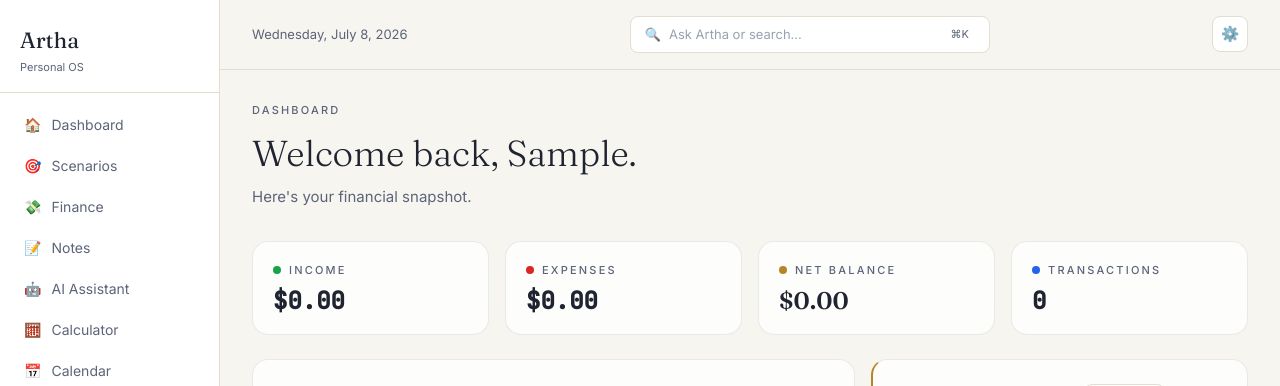
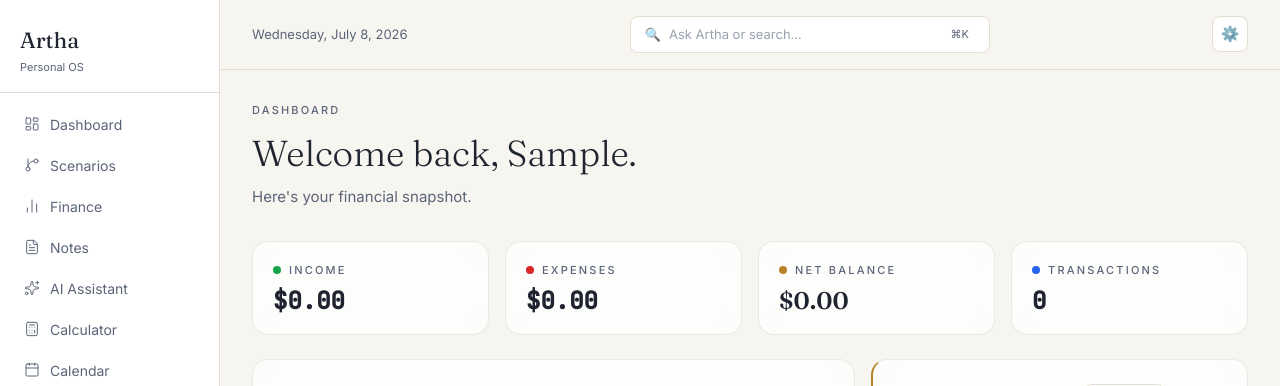
Before and after one commit to tamkin-anwar/artha-dashboard, a Flask app: page / in a window 1280 px wide. Shown: the top 386 px of the page. Run offline with Flask 3, Linux system fonts and the light colour scheme; the visitor is signed in with stand-in values (Sample User, id 1); data that the repository does not hold is empty; some libraries are stand-ins or nearby versions.

Commit message:
feat: replace sidebar nav emoji with lucide SVG icons

```diff
--- a/templates/base.html
+++ b/templates/base.html
@@ -40,6 +40,9 @@
     <script>
         tailwind.config = { darkMode: "class" };
     </script>
+
+    <!-- Lucide icons (CDN) -->
+    <script src="https://unpkg.com/lucide@latest/dist/umd/lucide.min.js"></script>
 
     <!-- App CSS -->
     <link rel="stylesheet" href="{{ url_for('static', filename='css/style.css') }}">
@@ -87,25 +90,25 @@
                 <!-- Nav -->
                 <nav style="flex:1; padding:12px 10px; display:flex; flex-direction:column; gap:2px;" aria-label="Main navigation">
                     <a href="{{ url_for('dashboard.index') }}" class="nav-link {{ 'nav-active' if is_dashboard_active }}" style="display:flex; align-items:center; gap:10px; padding:9px 12px; border-radius:10px; text-decoration:none; font-size:14px;">
-                        <span aria-hidden="true">🏠</span> Dashboard
+                        <i data-lucide="layout-dashboard" aria-hidden="true" style="width:16px; height:16px; stroke-width:1.5; color:inherit; flex-shrink:0;"></i> Dashboard
                     </a>
                     <a href="{{ url_for('scenarios.index') }}" class="nav-link {{ 'nav-active' if is_scenarios_active }}" style="display:flex; align-items:center; gap:10px; padding:9px 12px; border-radius:10px; text-decoration:none; font-size:14px;">
-                        <span aria-hidden="true">🎯</span> Scenarios
+                        <i data-lucide="git-branch" aria-hidden="true" style="width:16px; height:16px; stroke-width:1.5; color:inherit; flex-shrink:0;"></i> Scenarios
                     </a>
                     <a href="{{ url_for('finance.finance_page') }}" class="nav-link {{ 'nav-active' if is_finance_active }}" style="display:flex; align-items:center; gap:10px; padding:9px 12px; border-radius:10px; text-decoration:none; font-size:14px;">
-                        <span aria-hidden="true">💸</span> Finance
+                        <i data-lucide="bar-chart-2" aria-hidden="true" style="width:16px; height:16px; stroke-width:1.5; color:inherit; flex-shrink:0;"></i> Finance
                     </a>
                     <a href="{{ url_for('dashboard.index', view='notes') }}" class="nav-link {{ 'nav-active' if is_notes_active }}" style="display:flex; align-items:center; gap:10px; padding:9px 12px; border-radius:10px; text-decoration:none; font-size:14px;">
-                        <span aria-hidden="true">📝</span> Notes
+                        <i data-lucide="file-text" aria-hidden="true" style="width:16px; height:16px; stroke-width:1.5; color:inherit; flex-shrink:0;"></i> Notes
                     </a>
                     <a href="{{ url_for('ai.page') }}" class="nav-link {{ 'nav-active' if is_ai_active }}" style="display:flex; align-items:center; gap:10px; padding:9px 12px; border-radius:10px; text-decoration:none; font-size:14px;">
-                        <span aria-hidden="true">🤖</span> AI Assistant
+                        <i data-lucide="sparkles" aria-hidden="true" style="width:16px; height:16px; stroke-width:1.5; color:inherit; flex-shrink:0;"></i> AI Assistant
                     </a>
                     <a href="{{ url_for('dashboard.index', view='calculator') }}" class="nav-link {{ 'nav-active' if is_calculator_active }}" style="display:flex; align-items:center; gap:10px; padding:9px 12px; border-radius:10px; text-decoration:none; font-size:14px;">
-                        <span aria-hidden="true">🧮</span> Calculator
+                        <i data-lucide="calculator" aria-hidden="true" style="width:16px; height:16px; stroke-width:1.5; color:inherit; flex-shrink:0;"></i> Calculator
                     </a>
                     <a href="{{ url_for('dashboard.index', view='calendar') }}" class="nav-link {{ 'nav-active' if is_calendar_active }}" style="display:flex; align-items:center; gap:10px; padding:9px 12px; border-radius:10px; text-decoration:none; font-size:14px;">
-                        <span aria-hidden="true">📅</span> Calendar
+                        <i data-lucide="calendar" aria-hidden="true" style="width:16px; height:16px; stroke-width:1.5; color:inherit; flex-shrink:0;"></i> Calendar
                     </a>
                 </nav>
 
@@ -209,13 +212,13 @@
 
                 <!-- MOBILE MENU -->
                 <div id="mobile-menu" class="hidden md:hidden glass-card" style="margin:0 16px; position:sticky; top:64px; z-index:39; padding:12px;" aria-label="Mobile navigation">
-                    <a href="{{ url_for('dashboard.index') }}" class="nav-link {{ 'nav-active' if is_dashboard_active }}" style="display:block; padding:9px 12px; border-radius:10px; text-decoration:none; font-size:14px;">🏠 Dashboard</a>
-                    <a href="{{ url_for('scenarios.index') }}" class="nav-link {{ 'nav-active' if is_scenarios_active }}" style="display:block; padding:9px 12px; border-radius:10px; text-decoration:none; font-size:14px;">🎯 Scenarios</a>
-                    <a href="{{ url_for('finance.finance_page') }}" class="nav-link {{ 'nav-active' if is_finance_active }}" style="display:block; padding:9px 12px; border-radius:10px; text-decoration:none; font-size:14px;">💸 Finance</a>
-                    <a href="{{ url_for('dashboard.index', view='notes') }}" class="nav-link {{ 'nav-active' if is_notes_active }}" style="display:block; padding:9px 12px; border-radius:10px; text-decoration:none; font-size:14px;">📝 Notes</a>
-                    <a href="{{ url_for('ai.page') }}" class="nav-link {{ 'nav-active' if is_ai_active }}" style="display:block; padding:9px 12px; border-radius:10px; text-decoration:none; font-size:14px;">🤖 AI Assistant</a>
-                    <a href="{{ url_for('dashboard.index', view='calculator') }}" class="nav-link {{ 'nav-active' if is_calculator_active }}" style="display:block; padding:9px 12px; border-radius:10px; text-decoration:none; font-size:14px;">🧮 Calculator</a>
-                    <a href="{{ url_for('dashboard.index', view='calendar') }}" class="nav-link {{ 'nav-active' if is_calendar_active }}" style="display:block; padding:9px 12px; border-radius:10px; text-decoration:none; font-size:14px;">📅 Calendar</a>
+                    <a href="{{ url_for('dashboard.index') }}" class="nav-link {{ 'nav-active' if is_dashboard_active }}" style="display:flex; align-items:center; gap:10px; padding:9px 12px; border-radius:10px; text-decoration:none; font-size:14px;"><i data-lucide="layout-dashboard" aria-hidden="true" style="width:16px; height:16px; stroke-width:1.5; color:inherit; flex-shrink:0;"></i> Dashboard</a>
+                    <a href="{{ url_for('scenarios.index') }}" class="nav-link {{ 'nav-active' if is_scenarios_active }}" style="display:flex; align-items:center; gap:10px; padding:9px 12px; border-radius:10px; text-decoration:none; font-size:14px;"><i data-lucide="git-branch" aria-hidden="true" style="width:16px; height:16px; stroke-width:1.5; color:inherit; flex-shrink:0;"></i> Scenarios</a>
+                    <a href="{{ url_for('finance.finance_page') }}" class="nav-link {{ 'nav-active' if is_finance_active }}" style="display:flex; align-items:center; gap:10px; padding:9px 12px; border-radius:10px; text-decoration:none; font-size:14px;"><i data-lucide="bar-chart-2" aria-hidden="true" style="width:16px; height:16px; stroke-width:1.5; color:inherit; flex-shrink:0;"></i> Finance</a>
+                    <a href="{{ url_for('dashboard.index', view='notes') }}" class="nav-link {{ 'nav-active' if is_notes_active }}" style="display:flex; align-items:center; gap:10px; padding:9px 12px; border-radius:10px; text-decoration:none; font-size:14px;"><i data-lucide="file-text" aria-hidden="true" style="width:16px; height:16px; stroke-width:1.5; color:inherit; flex-shrink:0;"></i> Notes</a>
+                    <a href="{{ url_for('ai.page') }}" class="nav-link {{ 'nav-active' if is_ai_active }}" style="display:flex; align-items:center; gap:10px; padding:9px 12px; border-radius:10px; text-decoration:none; font-size:14px;"><i data-lucide="sparkles" aria-hidden="true" style="width:16px; height:16px; stroke-width:1.5; color:inherit; flex-shrink:0;"></i> AI Assistant</a>
+                    <a href="{{ url_for('dashboard.index', view='calculator') }}" class="nav-link {{ 'nav-active' if is_calculator_active }}" style="display:flex; align-items:center; gap:10px; padding:9px 12px; border-radius:10px; text-decoration:none; font-size:14px;"><i data-lucide="calculator" aria-hidden="true" style="width:16px; height:16px; stroke-width:1.5; color:inherit; flex-shrink:0;"></i> Calculator</a>
+                    <a href="{{ url_for('dashboard.index', view='calendar') }}" class="nav-link {{ 'nav-active' if is_calendar_active }}" style="display:flex; align-items:center; gap:10px; padding:9px 12px; border-radius:10px; text-decoration:none; font-size:14px;"><i data-lucide="calendar" aria-hidden="true" style="width:16px; height:16px; stroke-width:1.5; color:inherit; flex-shrink:0;"></i> Calendar</a>
 
                     <div style="margin:10px 0; height:1px; background:var(--border-subtle);"></div>
 
@@ -275,4 +278,5 @@
     <!-- SINGLE entrypoint (modules) -->
     <script type="module" src="{{ url_for('static', filename='js/init.js') }}"></script>
 </body>
+<script>lucide.createIcons();</script>
 </html>
```
